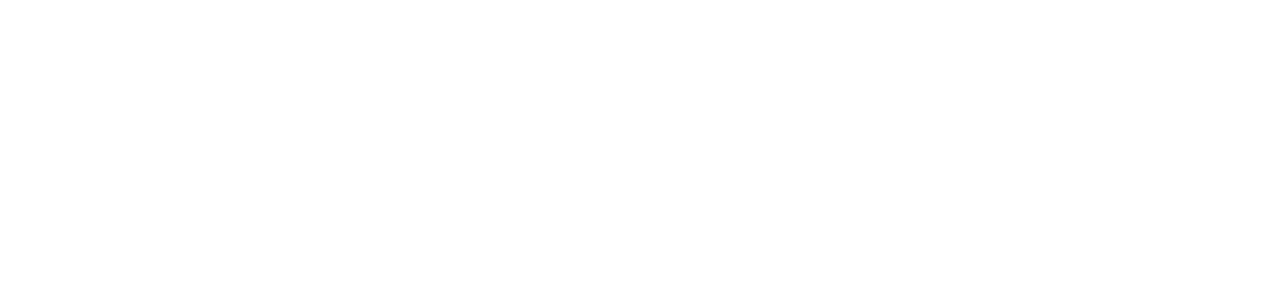
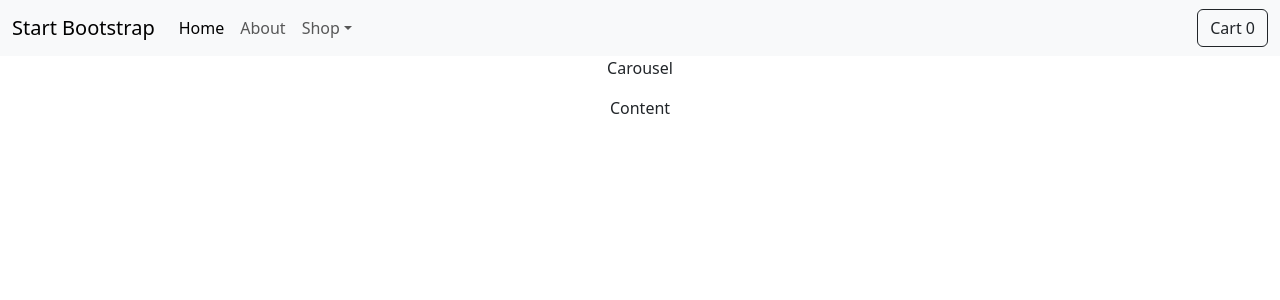
Before and after one commit to DineshSainath/Day-23, a React (Create React App) app: page / in a window 1280 px wide. Shown: the top 300 px of the page. Built offline with nearby package versions, Linux system fonts and the light colour scheme; the HTML template or start-up script is replaced by a standard one.

Commit message:
added bootstrap and navbar

```diff
--- a/package.json
+++ b/package.json
@@ -6,7 +6,9 @@
     "@testing-library/jest-dom": "^5.17.0",
     "@testing-library/react": "^13.4.0",
     "@testing-library/user-event": "^13.5.0",
+    "bootstrap": "^5.3.3",
     "react": "^18.3.1",
+    "react-bootstrap": "^2.10.2",
     "react-dom": "^18.3.1",
     "react-scripts": "5.0.1",
     "web-vitals": "^2.1.4"
--- /dev/null
+++ b/public/index.html
@@ -0,0 +1,40 @@
+<!DOCTYPE html>
+<html lang="en">
+  <head>
+    <meta charset="utf-8" />
+    <link rel="icon" href="%PUBLIC_URL%/favicon.ico" />
+    <meta name="viewport" content="width=device-width, initial-scale=1" />
+    <meta name="theme-color" content="#000000" />
+    <meta
+      name="description"
+      content="Web site created using create-react-app"
+    />
+    <link rel="apple-touch-icon" href="%PUBLIC_URL%/logo192.png" />
+    <!--
+      manifest.json provides metadata used when your web app is installed on a
+      user's mobile device or desktop. See https://developers.google.com/web/fundamentals/web-app-manifest/
+    -->
+    <link rel="manifest" href="%PUBLIC_URL%/manifest.json" />
+    <!--
+      Notice the use of %PUBLIC_URL% in the tags above.
+      It will be replaced with the URL of the `public` folder during the build.
+      Only files inside the `public` folder can be referenced from the HTML.
+      Unlike "/favicon.ico" or "favicon.ico", "%PUBLIC_URL%/favicon.ico" will
+      work correctly both with client-side routing and a non-root public URL.
+      Learn how to configure a non-root public URL by running `npm run build`.
+    -->
+    <title>React App</title>
+  </head>
+  <body>
+    <noscript>You need to enable JavaScript to run this app.</noscript>
+    <div id="root"></div>
+    <!--
+      This HTML file is a template.
+      If you open it directly in the browser, you will see an empty page.
+      You can add webfonts, meta tags, or analytics to this file.
+      The build step will place the bundled scripts into the <body> tag.
+      To begin the development, run `npm start` or `yarn start`.
+      To create a production bundle, use `npm run build` or `yarn build`.
+    -->
+  </body>
+</html>
--- a/src/App.js
+++ b/src/App.js
@@ -2,6 +2,7 @@
 import Nav from "./components/Nav";
 import Carousel from "./components/Carousel";
 import Content from "./components/Content";
+import "bootstrap/dist/css/bootstrap.min.css";
 
 function App() {
   return (
--- a/src/components/Carousel.js
+++ b/src/components/Carousel.js
@@ -1,2 +1,8 @@
-function Carousel() {}
+function Carousel() {
+  return (
+    <>
+      <p>Carousel</p>
+    </>
+  );
+}
 export default Carousel;
--- a/src/components/Content.js
+++ b/src/components/Content.js
@@ -1,2 +1,8 @@
-function Content() {}
+function Content() {
+  return (
+    <>
+      <p>Content</p>
+    </>
+  );
+}
 export default Content;
--- a/src/components/Nav.js
+++ b/src/components/Nav.js
@@ -1,2 +1,36 @@
-function Nav() {}
-export default Nav;
+import React, { useState } from "react";
+import "bootstrap/dist/css/bootstrap.min.css";
+import { Navbar, Nav, NavDropdown, Button, Container } from "react-bootstrap";
+
+const MyNavbar = () => {
+  const [cartItems, setCartItems] = useState(0);
+
+  return (
+    <Navbar bg="light" expand="lg">
+      <Container fluid>
+        <Navbar.Brand href="#">Start Bootstrap</Navbar.Brand>
+        <Navbar.Toggle aria-controls="navbarSupportedContent" />
+        <Navbar.Collapse id="navbarSupportedContent">
+          <Nav className="me-auto mb-2 mb-lg-0">
+            <Nav.Link href="#" active>
+              Home
+            </Nav.Link>
+            <Nav.Link href="#">About</Nav.Link>
+            <NavDropdown title="Shop" id="navbarDropdown">
+              <NavDropdown.Item href="#">Action</NavDropdown.Item>
+              <NavDropdown.Item href="#">Another action</NavDropdown.Item>
+              <NavDropdown.Divider />
+              <NavDropdown.Item href="#">Something else here</NavDropdown.Item>
+            </NavDropdown>
+          </Nav>
+
+          <Button variant="outline-dark">
+            Cart <span className="cartItems">{cartItems}</span>
+          </Button>
+        </Navbar.Collapse>
+      </Container>
+    </Navbar>
+  );
+};
+
+export default MyNavbar;
```
Also changed, not shown: src/components/Data.js (+8 -8 lines), 1 other file (tests, documents, lock files or other folders).
